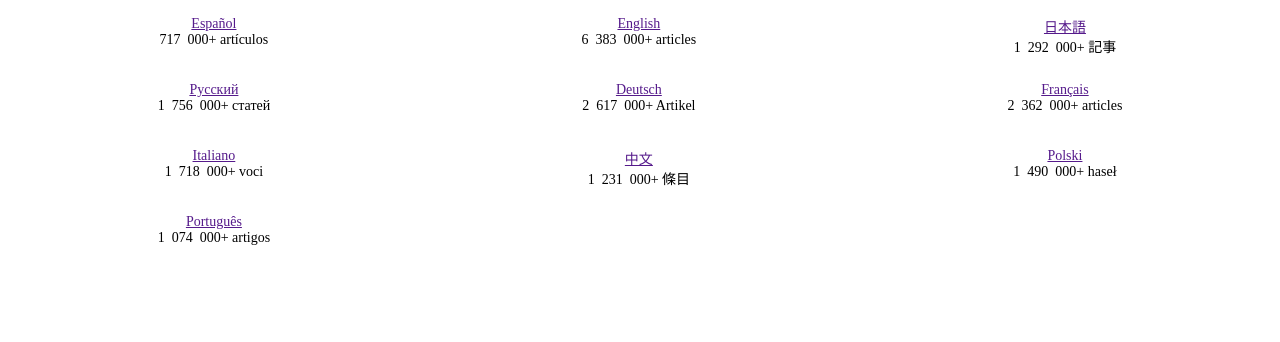
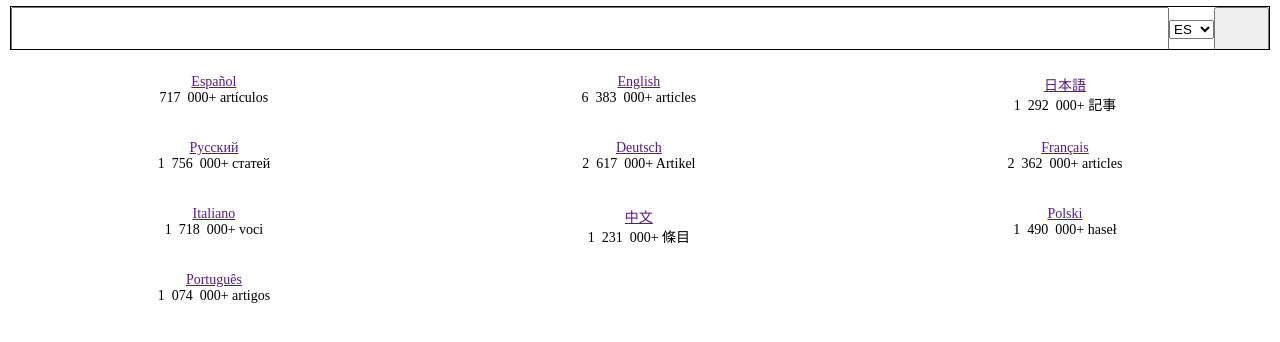
Before and after one commit to Gehiner/ClonWikipedia, a plain HTML site: page index.html in a window 1280 px wide. Shown: the part 90-432 px from the top of the page. Drawn offline with Linux system fonts and the light colour scheme.

Commit message:
Added main input section

```diff
--- a/Styles/mobile.css
+++ b/Styles/mobile.css
@@ -17,9 +17,41 @@
 
 main{
     width: 100%;
-    padding: 10px;
+    padding: 0 10px;
+}
+main .main-container .container-search{
+    width: 100%;
+    padding: -8px 8px;
+    display: flex;
+    justify-content: center;
+    height: 44px;
+}
+main .main-container .container-search form{
+    display: flex;
+    width: inherit;
+    height: inherit;
+    border: 1px solid black;
+    justify-content: flex-end;
+    flex-wrap: wrap;
+    overflow: hidden;
+    align-items: center;
+}
+main .main-container .container-search form button{
+    width: 55px;
+    height: inherit;
+    margin: 0;
+}
+main .main-container .container-search form div select{
+    width: 45px;
+    height: inherit;
+}
+main .main-container .container-search form input{
+    width: auto;
+    height: inherit;
+    flex-grow: 1;
 }
 main .main-container .container-languajes{
+    margin-top: 24px;
     display: grid;
     grid-template-columns: auto auto auto;
     gap: 16px;
--- a/index.html
+++ b/index.html
@@ -19,8 +19,21 @@
     </header>
     <main>
         <div class="main-container">
-            <div class="container-serach">
-
+            <div class="container-search">
+                <form action="#">
+                    <input type="text" name="input" >
+                    <div class="select'languaje">
+                        <select name="languaje" id="">
+                            <option value="af" lang="af">Afrikans</option>
+                            <option value="pl" lang="af">Polski</option>
+                            <option value="ast" lang="ast">Asturianu</option>
+                            <option value="es" lang="es">Español</option>
+                            <option value="en" lang="es">English</option>
+                            <option selected>ES</option>
+                        </select>
+                    </div>
+                    <button><img src="" alt=""></button>
+                </form>
             </div>
             <div class="container-languajes">
                 <div class="main-contain-languajes">
```
